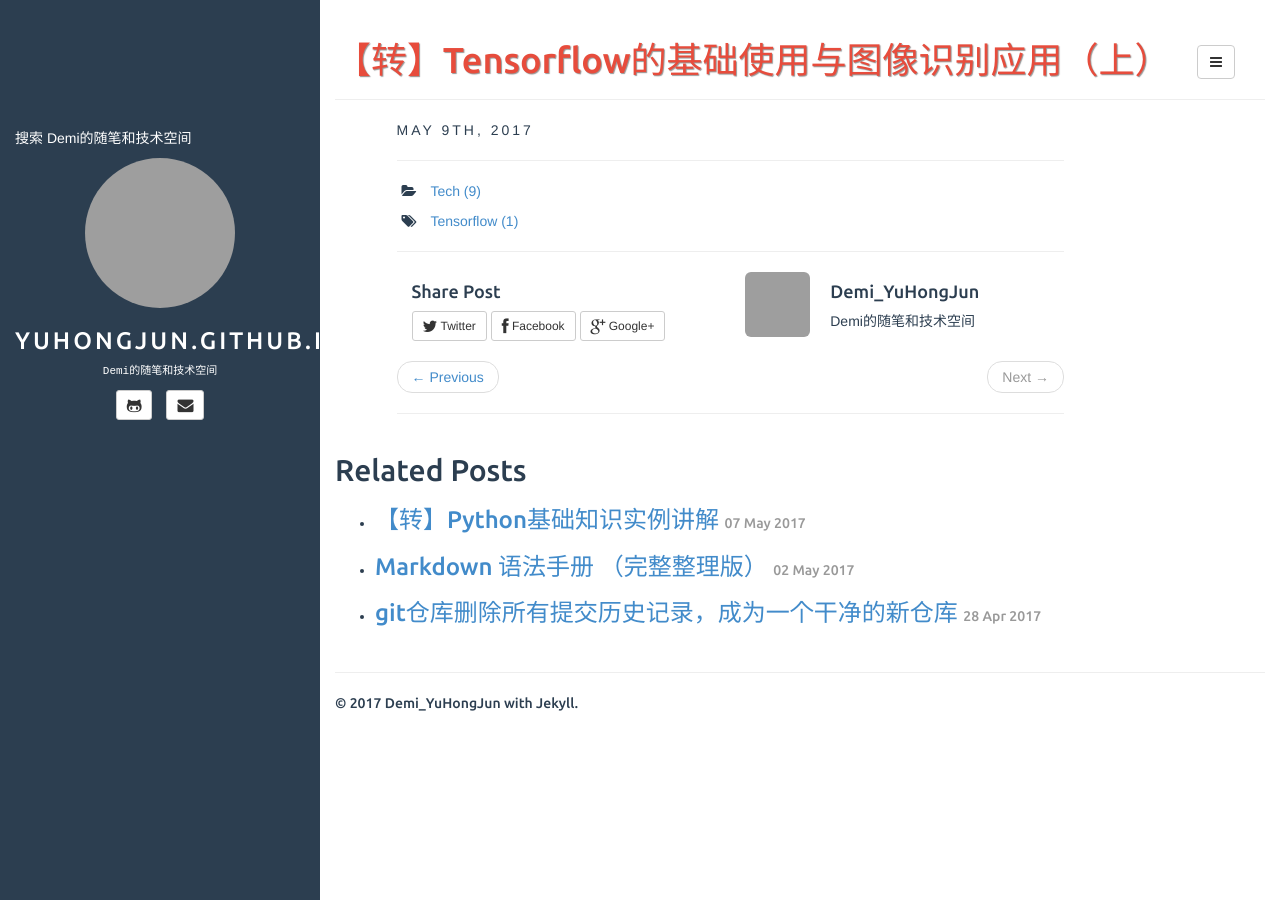
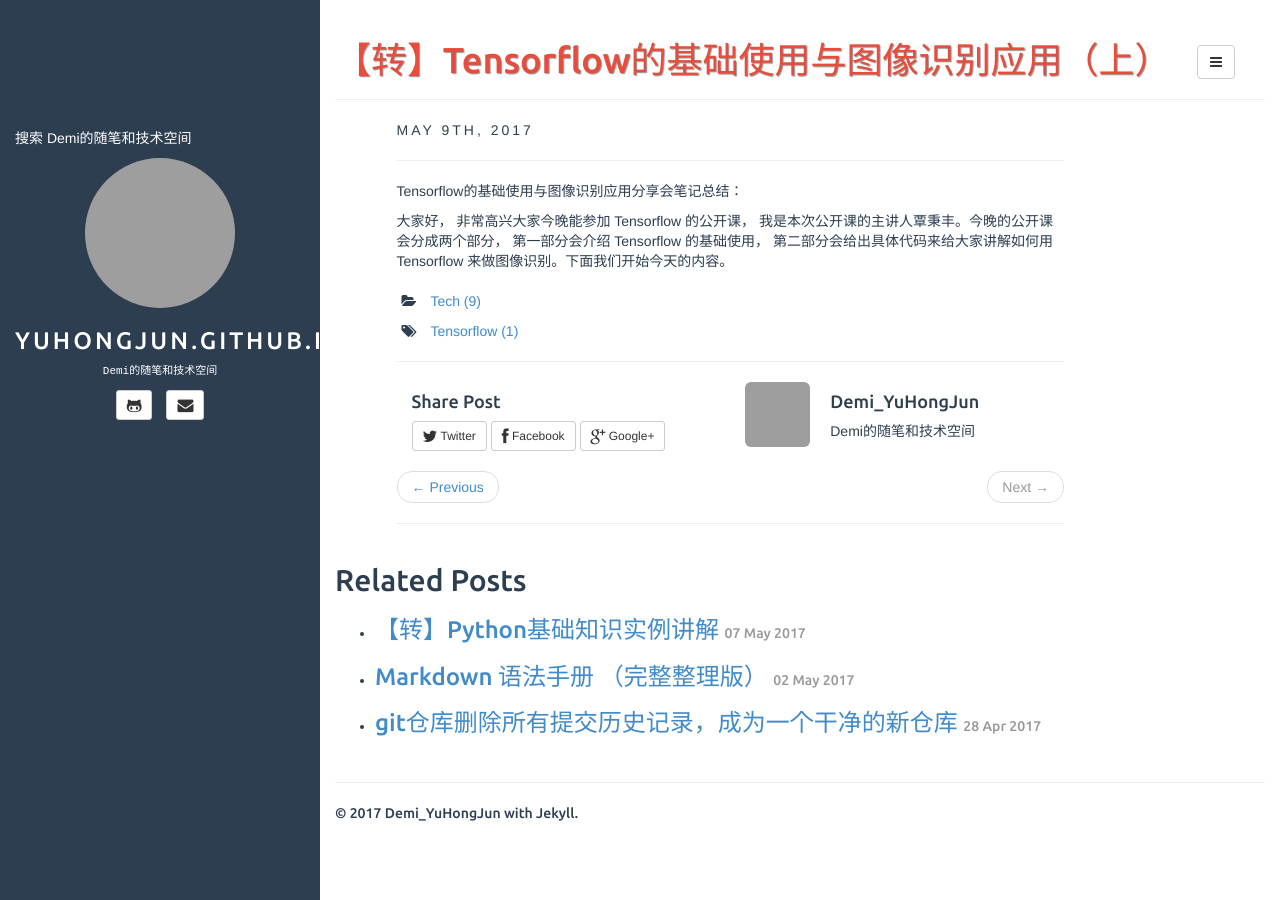
Before and after one commit to YuHongJun/YuHongJun.github.io, a Jekyll site: the page built from _posts/2017-05-09-Tensorflow的基础使用与图像识别应用（上）.md, in a window 1280 px wide. Built offline with Jekyll 4.4.1, drawn with Linux system fonts in a browser that asks for light colours; comment, search, counter and statistics services are not loaded; grey boxes are pictures that could not be loaded.

Commit message:
2017-05-09 Tensorflow

```diff
--- a/_posts/2017-05-09-Tensorflow的基础使用与图像识别应用（上）.md
+++ b/_posts/2017-05-09-Tensorflow的基础使用与图像识别应用（上）.md
@@ -14,3 +14,7 @@
 * 目录
 {:toc}
 ---
+
+Tensorflow的基础使用与图像识别应用分享会笔记总结：
+
+大家好， 非常高兴大家今晚能参加 Tensorflow 的公开课， 我是本次公开课的主讲人覃秉丰。今晚的公开课会分成两个部分， 第一部分会介绍 Tensorflow 的基础使用， 第二部分会给出具体代码来给大家讲解如何用 Tensorflow 来做图像识别。下面我们开始今天的内容。
```
